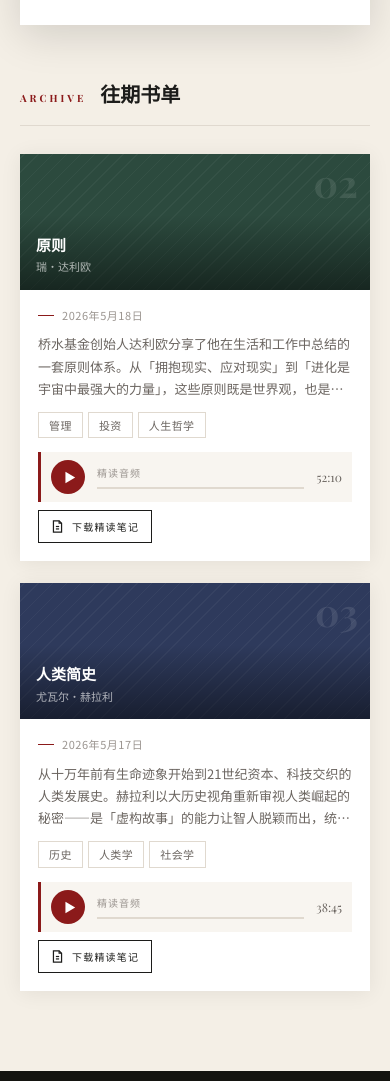
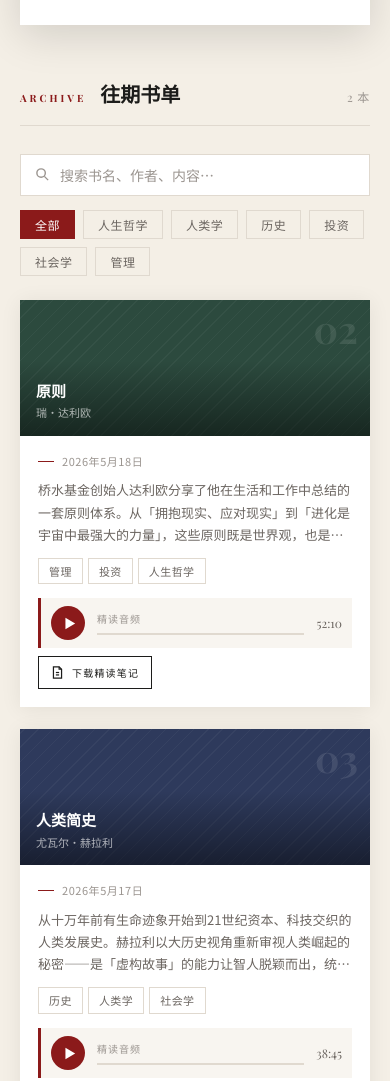
Before and after one commit to FreedomBAO/yibenshi, a plain HTML site: page index.html in a window 390 px wide. Shown: the part 894-1975 px from the top of the page. Drawn offline with nearby package versions, Linux system fonts and the light colour scheme; a web font is replaced by a local one.

Commit message:
feat: 添加搜索和分类筛选功能

```diff
--- a/index.html
+++ b/index.html
@@ -38,8 +38,23 @@
       <div class="section-header">
         <span class="section-label">ARCHIVE</span>
         <h2 class="section-title">往期书单</h2>
+        <span class="archive-count" id="archiveCount"></span>
       </div>
+
+      <div class="search-filter-bar">
+        <div class="search-box">
+          <svg viewBox="0 0 16 16" fill="none" stroke="currentColor" stroke-width="1.5">
+            <circle cx="6.5" cy="6.5" r="4.5"/>
+            <line x1="10" y1="10" x2="14" y2="14"/>
+          </svg>
+          <input type="text" id="searchInput" placeholder="搜索书名、作者、内容…" autocomplete="off">
+          <button class="search-clear" id="searchClear" aria-label="清除">✕</button>
+        </div>
+        <div class="filter-chips" id="filterChips"></div>
+      </div>
+
       <div class="books-grid" id="booksGrid"></div>
+      <div class="empty-search" id="emptySearch" style="display:none">没有找到相关书籍</div>
     </section>
   </main>
 
--- a/main.js
+++ b/main.js
@@ -78,13 +78,7 @@ function renderHero(book) {
     </div>`;
 }
 
-function renderArchive(books) {
-  const grid = document.getElementById('booksGrid');
-  if (!books.length) {
-    grid.innerHTML = '<p class="empty-archive">暂无往期书单</p>';
-    return;
-  }
-  grid.innerHTML = books.map((book, i) => {
+function bookCardHtml(book, i) {
   const color = colorForId(book.id);
   const delay = (i * 0.08).toFixed(2);
   return `
@@ -106,7 +100,73 @@ function renderArchive(books) {
         </div>
       </div>
     </div>`;
-  }).join('');
+}
+
+function renderArchive(books) {
+  const grid = document.getElementById('booksGrid');
+  if (!books.length) {
+    grid.innerHTML = '<p class="empty-archive">暂无往期书单</p>';
+    return;
+  }
+  grid.innerHTML = books.map((book, i) => bookCardHtml(book, i)).join('');
+}
+
+function renderFilterChips(archiveBooks) {
+  const tags = [...new Set(archiveBooks.flatMap(b => b.tags))].sort();
+  const container = document.getElementById('filterChips');
+  container.innerHTML = `
+    <button class="filter-chip active" data-tag="">全部</button>
+    ${tags.map(t => `<button class="filter-chip" data-tag="${t}">${t}</button>`).join('')}
+  `;
+  container.addEventListener('click', e => {
+    const chip = e.target.closest('.filter-chip');
+    if (!chip) return;
+    container.querySelectorAll('.filter-chip').forEach(c => c.classList.remove('active'));
+    chip.classList.add('active');
+    applyFilter();
+  });
+}
+
+let _archiveBooks = [];
+let _activeTag = '';
+let _searchQuery = '';
+
+function applyFilter() {
+  const chip = document.querySelector('.filter-chip.active');
+  _activeTag = chip ? chip.dataset.tag : '';
+  _searchQuery = document.getElementById('searchInput').value.trim().toLowerCase();
+
+  let filtered = _archiveBooks;
+  if (_activeTag) {
+    filtered = filtered.filter(b => b.tags.includes(_activeTag));
+  }
+  if (_searchQuery) {
+    filtered = filtered.filter(b =>
+      b.title.toLowerCase().includes(_searchQuery) ||
+      (b.originalTitle || '').toLowerCase().includes(_searchQuery) ||
+      b.author.toLowerCase().includes(_searchQuery) ||
+      b.description.toLowerCase().includes(_searchQuery)
+    );
+  }
+
+  renderArchive(filtered);
+  document.getElementById('archiveCount').textContent = `${filtered.length} 本`;
+  document.getElementById('emptySearch').style.display = filtered.length ? 'none' : 'block';
+  document.getElementById('booksGrid').style.display = filtered.length ? '' : 'none';
+}
+
+function initSearch() {
+  const input = document.getElementById('searchInput');
+  const clearBtn = document.getElementById('searchClear');
+  input.addEventListener('input', () => {
+    clearBtn.classList.toggle('visible', input.value.length > 0);
+    applyFilter();
+  });
+  clearBtn.addEventListener('click', () => {
+    input.value = '';
+    clearBtn.classList.remove('visible');
+    applyFilter();
+  });
 }
 
 // Audio state
@@ -208,10 +268,12 @@ function init() {
 
   const books = BOOKS_DATA.slice().sort((a, b) => b.date.localeCompare(a.date));
   const todayBook = books.find(b => b.date === today) || books[0];
-  const archiveBooks = books.filter(b => b !== todayBook);
+  _archiveBooks = books.filter(b => b !== todayBook);
 
   renderHero(todayBook);
-  renderArchive(archiveBooks);
+  renderFilterChips(_archiveBooks);
+  initSearch();
+  applyFilter();
 }
 
 init();
--- a/style.css
+++ b/style.css
@@ -385,6 +385,110 @@ body {
 
 .pdf-btn svg { width: 13px; height: 13px; flex-shrink: 0; }
 
+/* ── Search & Filter ── */
+.search-filter-bar {
+  margin-bottom: 24px;
+  display: flex;
+  flex-direction: column;
+  gap: 14px;
+}
+
+.search-box {
+  display: flex;
+  align-items: center;
+  gap: 10px;
+  background: var(--card-bg);
+  border: 1.5px solid var(--border);
+  padding: 10px 14px;
+  transition: border-color 0.2s;
+}
+
+.search-box:focus-within {
+  border-color: var(--accent);
+}
+
+.search-box svg {
+  width: 15px;
+  height: 15px;
+  color: var(--text-light);
+  flex-shrink: 0;
+}
+
+.search-box input {
+  flex: 1;
+  border: none;
+  outline: none;
+  background: transparent;
+  font-family: var(--font-sans);
+  font-size: 14px;
+  color: var(--text-primary);
+}
+
+.search-box input::placeholder {
+  color: var(--text-light);
+}
+
+.search-clear {
+  background: none;
+  border: none;
+  cursor: pointer;
+  color: var(--text-light);
+  font-size: 12px;
+  padding: 2px 4px;
+  display: none;
+  transition: color 0.2s;
+}
+
+.search-clear:hover { color: var(--accent); }
+.search-clear.visible { display: block; }
+
+.filter-chips {
+  display: flex;
+  flex-wrap: wrap;
+  gap: 8px;
+}
+
+.filter-chip {
+  font-size: 12px;
+  padding: 5px 14px;
+  border: 1px solid var(--border);
+  background: transparent;
+  color: var(--text-secondary);
+  cursor: pointer;
+  font-family: var(--font-sans);
+  letter-spacing: 0.04em;
+  transition: all 0.18s;
+}
+
+.filter-chip:hover {
+  border-color: var(--accent);
+  color: var(--accent);
+}
+
+.filter-chip.active {
+  background: var(--accent);
+  border-color: var(--accent);
+  color: white;
+}
+
+.archive-count {
+  margin-left: auto;
+  font-size: 12px;
+  color: var(--text-light);
+  font-family: var(--font-display);
+  letter-spacing: 0.06em;
+}
+
+.empty-search {
+  grid-column: 1 / -1;
+  text-align: center;
+  padding: 60px 0;
+  color: var(--text-light);
+  font-family: var(--font-serif);
+  font-size: 15px;
+  letter-spacing: 0.08em;
+}
+
 /* ── Books Section ── */
 .books-section {
   max-width: 1200px;
```
Lines whose indentation alone changed are shown as unchanged.
